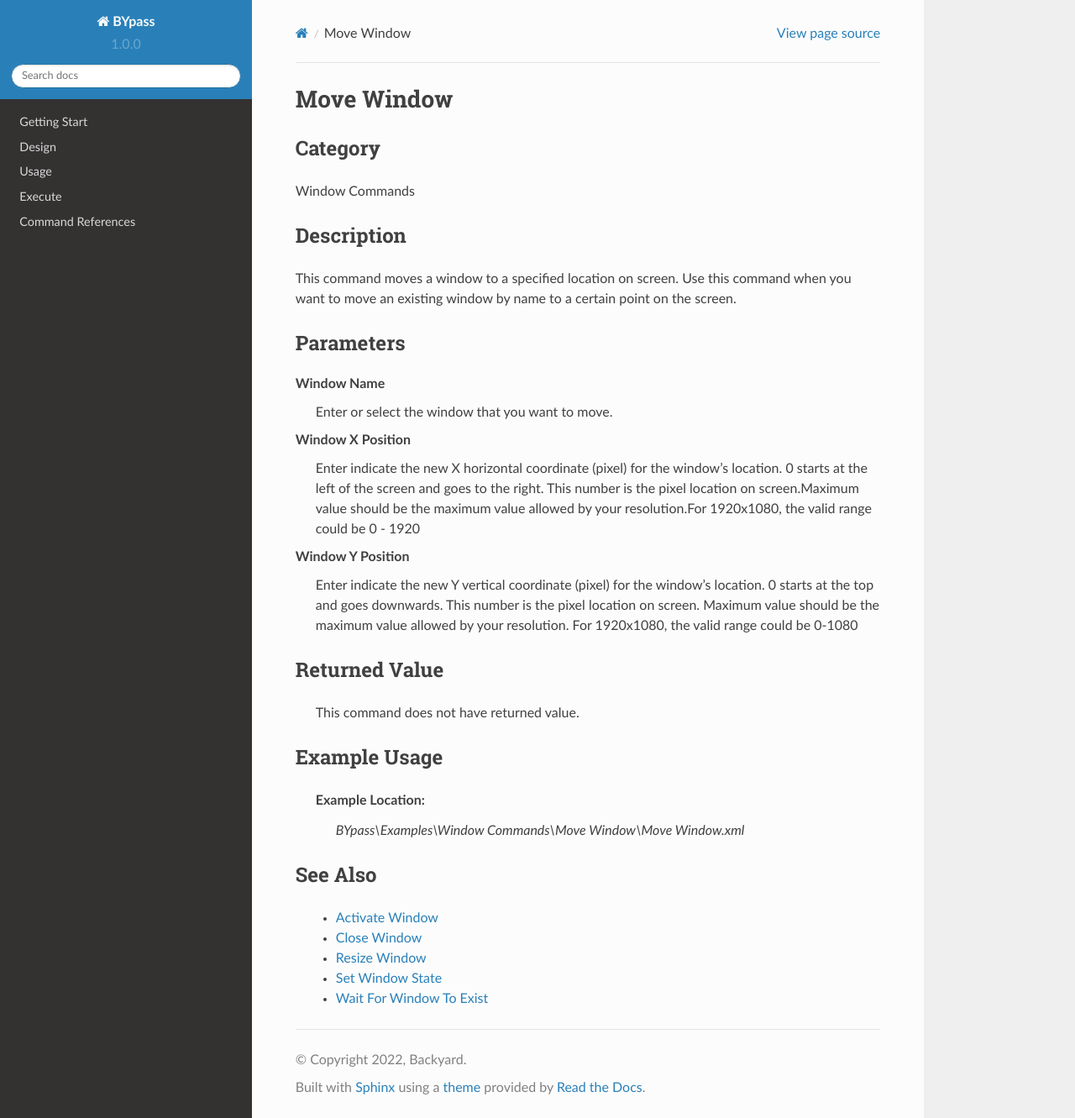
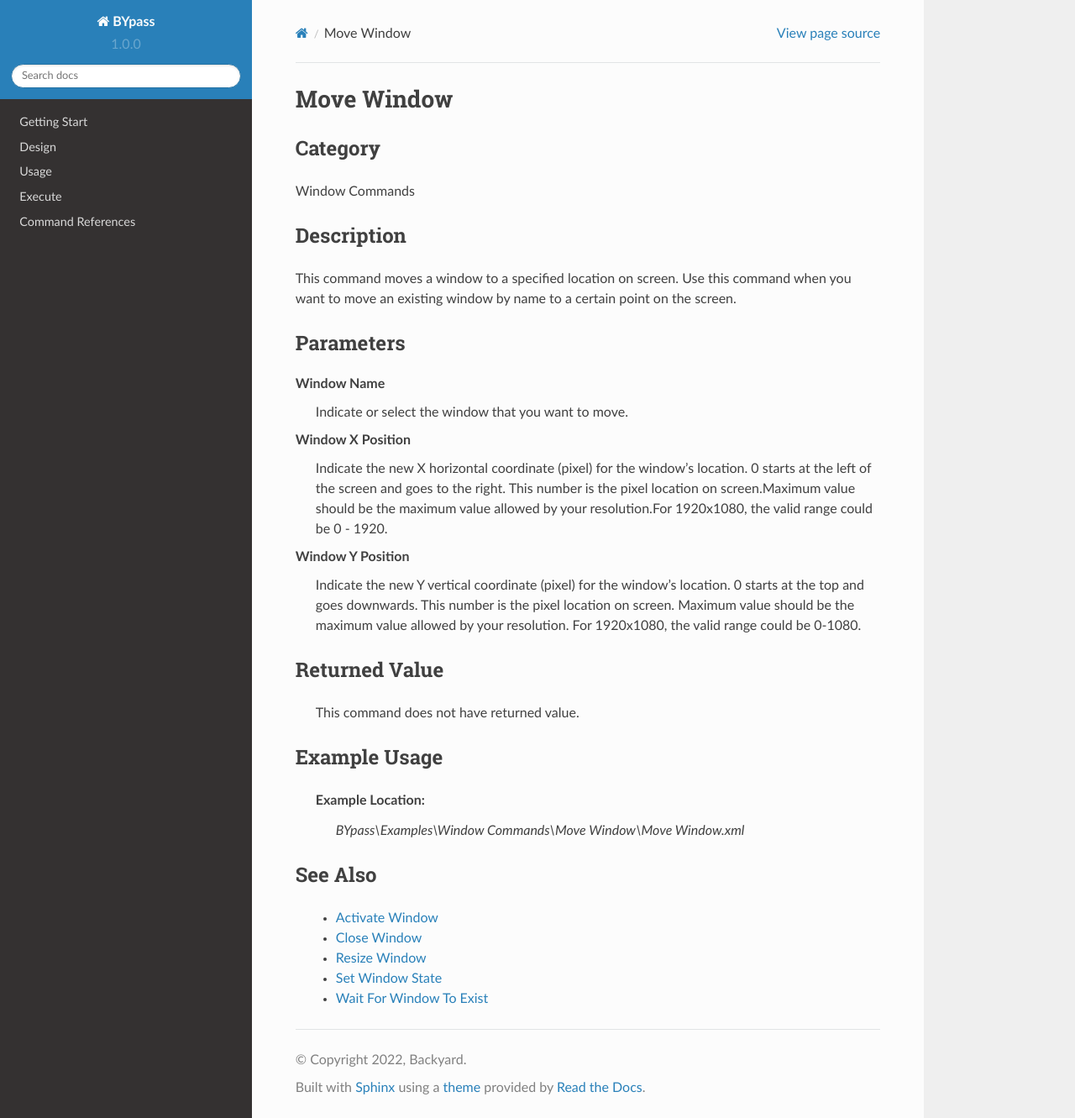
Before and after one commit to stupidmankind/BYpassDoc, a Sphinx documentation site: the page built from docs/source/commands/movewindow.rst, in a window 1280 px wide and 1331 px high. Shown: the whole window at 84% size. Built offline with Sphinx 7.4.7 and the Read the Docs theme 2.0.0, drawn with Linux system fonts in a browser that asks for light colours.

Commit message:
Update movewindow.rst
Edit description

```diff
--- a/docs/source/commands/movewindow.rst
+++ b/docs/source/commands/movewindow.rst
@@ -14,13 +14,13 @@ Parameters
 ----------
 
 **Window Name**
-	Enter or select the window that you want to move.
+	Indicate or select the window that you want to move.
 
 **Window X Position**
-	Enter indicate the new X horizontal coordinate (pixel) for the window's location. 0 starts at the left of the screen and goes to the right. This number is the pixel location on screen.Maximum value should be the maximum value allowed by your resolution.For 1920x1080, the valid range could be 0 - 1920
+	Indicate the new X horizontal coordinate (pixel) for the window's location. 0 starts at the left of the screen and goes to the right. This number is the pixel location on screen.Maximum value should be the maximum value allowed by your resolution.For 1920x1080, the valid range could be 0 - 1920.
 
 **Window Y Position**
-	Enter indicate the new Y vertical coordinate (pixel) for the window's location. 0 starts at the top and goes downwards. This number is the pixel location on screen. Maximum value should be the maximum value allowed by your resolution. For 1920x1080, the valid range could be 0-1080
+	Indicate the new Y vertical coordinate (pixel) for the window's location. 0 starts at the top and goes downwards. This number is the pixel location on screen. Maximum value should be the maximum value allowed by your resolution. For 1920x1080, the valid range could be 0-1080.
 
 
 
```
